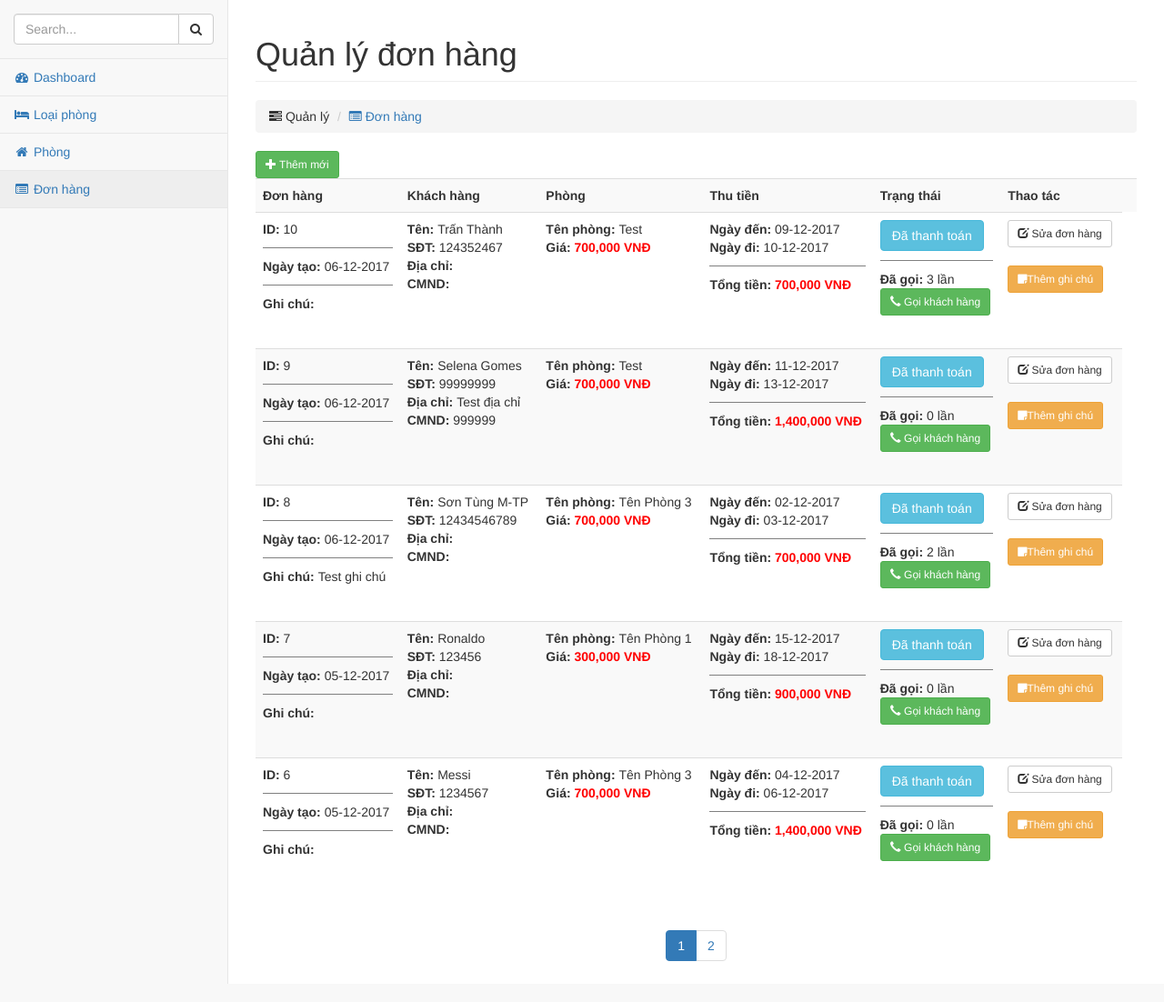
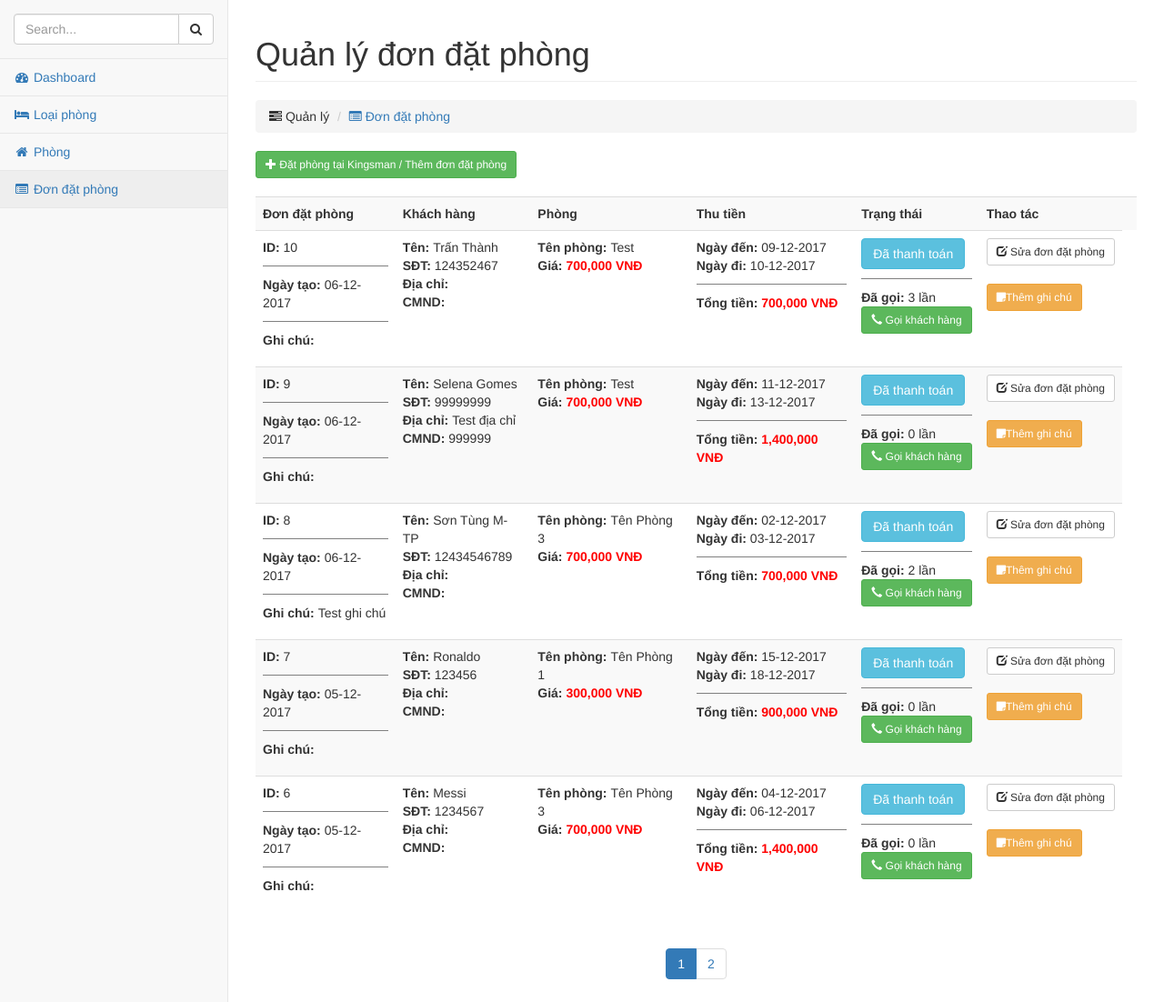
Before and after one commit to nhanngo2511/Kingsman-Homestay, a PHP site: page /admin/donhang.php in a window 1280 px wide. Shown: the part 51-1153 px from the top of the page at 91% size. Run offline with PHP 8.4, Linux system fonts and the light colour scheme; the visitor is signed in with stand-in values (Sample User, id 1); data comes from the database, SQL or seed files in the repository; some libraries are stand-ins or nearby versions.

Commit message:
sửa lại tên
sửa lại tên đơn hàng thành tên đặt phòng

```diff
--- a/admin/donhang.php
+++ b/admin/donhang.php
@@ -22,7 +22,7 @@
   <meta http-equiv="X-UA-Compatible" content="IE=edge">
   <meta name="viewport" content="width=device-width, initial-scale=1">
   <meta name="description" content="">
-  <title>Admin | Quản lý đơn hàng</title>
+  <title>Admin | Quản lý đơn đặt phòng</title>
   <meta name="author" content="">
   <script>
     $(document).ready(function(){
@@ -39,7 +39,7 @@
     }
     function Xoa()
     {
-      var strconfirm = confirm("Bạn có muốn huỷ đơn hàng này không?");
+      var strconfirm = confirm("Bạn có muốn huỷ đơn đặt phòng này không?");
       if (strconfirm == true) {
         return true;
       }
@@ -202,7 +202,7 @@
                   <a href="phong.php"><i class="fa fa-home fa-fw"></i> Phòng</a>
                 </li>
                 <li>
-                  <a href="donhang.php" class="active"><i class="fa fa-list-alt fa-fw"></i> Đơn hàng</a>
+                  <a href="donhang.php" class="active"><i class="fa fa-list-alt fa-fw"></i> Đơn đặt phòng</a>
                 </li>
 
               </ul>
@@ -215,28 +215,32 @@
         <div id="page-wrapper">
          <div class="row">
            <div class="col-lg-12">
-            <h1 class="page-header">Quản lý đơn hàng</h1>
+            <h1 class="page-header">Quản lý đơn đặt phòng</h1>
             <ol class="breadcrumb">
              <li><i class="fa fa-tasks"></i> Quản lý</li>
-             <li class="active"><a href="donhang.php"><i class="fa fa-list-alt"></i> Đơn hàng</a></li>
+             <li class="active"><a href="donhang.php"><i class="fa fa-list-alt"></i> Đơn đặt phòng</a></li>
            </ol>
          </div>
 
        </div>
        <div class="row">
         <div class="col-lg-5">
+
+        </style>
           <a href='themdonhang.php'
-          class='btn btn-success   btn-sm'> <span
-          class='glyphicon glyphicon-plus'></span> Thêm mới
+          class='btn btn-success btn-sm'> <span
+          class='glyphicon glyphicon-plus'></span> Đặt phòng tại Kingsman / Thêm đơn đặt phòng
         </a>
       </div>
+
     </div>
+    <br>
     <div >
       <div class="table-responsive">
         <table class="table table-hover table-striped">
           <tbody>
             <tr>
-              <th>Đơn hàng</th>
+              <th>Đơn đặt phòng</th>
               <th>Khách hàng</th>
               <th>Phòng</th>
               <th style="width: 200">Thu tiền</th>
@@ -254,8 +258,8 @@
               <td><strong>ID: </strong>$row[0]<hr style='background-color: #808080; height: 1px; border: 0;'><strong>Ngày tạo: </strong>$ngaytao<hr style='background-color: #808080; height: 1px; border: 0;'><strong>Ghi chú: </strong>$row[9]";
               if ($row[11]==1) {
                 echo "<hr style='background-color: #808080; height: 1px; border: 0;'>  <a href='xoadonhang.php?id=$row[0]'
-                class='btn btn-danger btn-sm' id='xoa' onclick='Xoa()' data-toggle='tooltip' title='Huỷ đơn hàng'><span
-                class='glyphicon glyphicon-remove-circle'></span> Hủy đơn hàng
+                class='btn btn-danger btn-sm' id='xoa' onclick='Xoa()' data-toggle='tooltip' title='Huỷ đơn đặt phòng'><span
+                class='glyphicon glyphicon-remove-circle'></span> Hủy đơn đặt phòng
                 </a>
 
                 ";
@@ -293,8 +297,8 @@
               <td>
               <div>
               <a href='suadonhang.php?id=$row[0]'
-              class='btn btn-default btn-sm' data-toggle='tooltip' title='Sửa đơn hàng'> <span
-              class='glyphicon glyphicon-edit'></span> Sửa đơn hàng
+              class='btn btn-default btn-sm' data-toggle='tooltip' title='Sửa đơn đặt phòng'> <span
+              class='glyphicon glyphicon-edit'></span> Sửa đơn đặt phòng
               </a>
               </div>
               <br>
--- a/admin/index.php
+++ b/admin/index.php
@@ -122,7 +122,7 @@
                             <a href="phong.php"><i class="fa fa-home fa-fw"></i> Phòng</a>
                         </li>
                         <li>
-                            <a href="donhang.php"><i class="fa fa-list-alt fa-fw"></i> Đơn hàng</a>
+                            <a href="donhang.php"><i class="fa fa-list-alt fa-fw"></i> Đơn đặt phòng</a>
                         </li>
 
                     </ul>
@@ -194,7 +194,7 @@
                                 </div>
                                 <div class="col-xs-9 text-right">
                                     <div class="huge"><?php echo $Ndonhang; ?></div>
-                                    <div>Đơn Hàng</div>
+                                    <div>Đơn đặt phòng</div>
                                 </div>
                             </div>
                         </div>
--- a/admin/loaiphong.php
+++ b/admin/loaiphong.php
@@ -92,7 +92,7 @@
                             <a href="phong.php"><i class="fa fa-home fa-fw"></i> Phòng</a>
                         </li>
                         <li>
-                            <a href="donhang.php"><i class="fa fa-list-alt fa-fw"></i> Đơn hàng</a>
+                            <a href="donhang.php"><i class="fa fa-list-alt fa-fw"></i> Đơn đặt phòng</a>
                         </li>
 
                     </ul>
--- a/admin/phong.php
+++ b/admin/phong.php
@@ -102,7 +102,7 @@
                   <a href="phong.php" class="active"><i class="fa fa-home fa-fw"></i> Phòng</a>
                 </li>
                 <li>
-                  <a href="donhang.php"><i class="fa fa-list-alt fa-fw"></i> Đơn hàng</a>
+                  <a href="donhang.php"><i class="fa fa-list-alt fa-fw"></i> Đơn đặt phòng</a>
                 </li>
 
               </ul>
```
